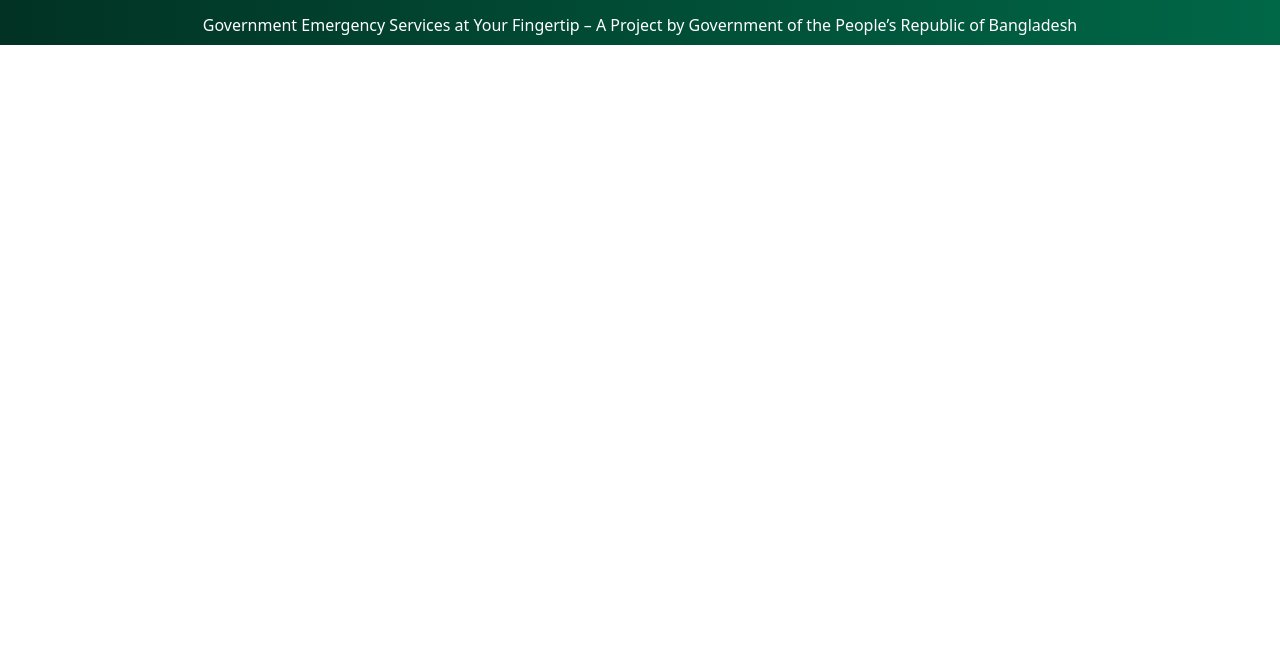
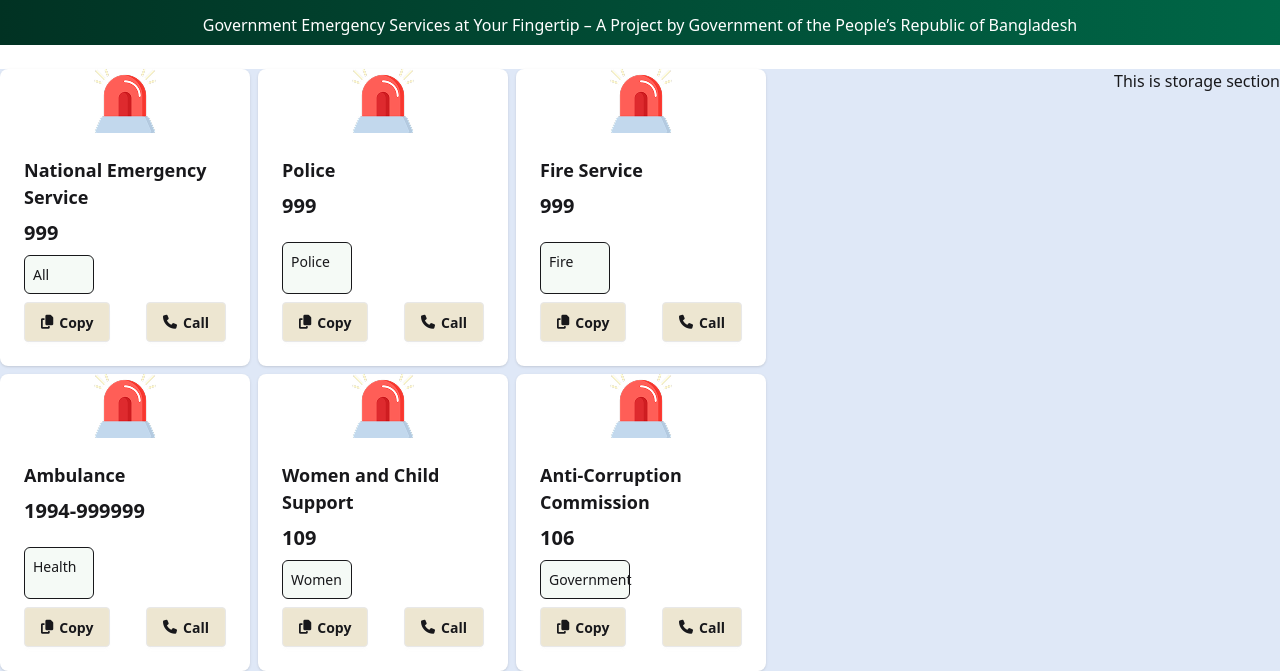
Before and after one commit to capnemo20/A-05, a plain HTML site: page index.html in a window 1280 px wide. Shown: the part 367-1038 px from the top of the page. Before the commit the page ends 800 px from the top, so only its background shows below. Drawn offline with nearby package versions, Linux system fonts and the light colour scheme.

Commit message:
cards done

```diff
--- a/index.html
+++ b/index.html
@@ -25,16 +25,20 @@
         </h3>
       </div>
       <div class="flex flex-row gap-4">
-        <div class="h-[45px] flex items-center text-white justify-between p-4 bg-[#70cf84]  rounded-lg">
+        <div
+          class="h-[45px] flex items-center text-white justify-between p-4 bg-[#70cf84] rounded-lg"
+        >
           <p class="mr-1">0</p>
           <img class="h-[20px]" src="./assets/heart.png" alt="" />
         </div>
-        <div class="flex items-center text-white bg-[#70cf84]  rounded-lg p-2">
+        <div class="flex items-center text-white bg-[#70cf84] rounded-lg p-2">
           <p class="mr-1">100</p>
           <img class="h-[20px]" src="./assets/coin.png" alt="" />
         </div>
         <div class="">
-          <p class="border-2 border-green-200 bg-green-400 rounded-lg p-2 text-white">
+          <p
+            class="border-2 border-green-200 bg-green-400 rounded-lg p-2 text-white"
+          >
             <span>2 </span>copy
           </p>
         </div>
@@ -43,13 +47,123 @@
     <!-- navbar ends -->
 
     <!-- header starts -->
-    <section class="text-white flex flex-col justify-center items-center mt-[60px] gap-4 bg-[linear-gradient(90deg,#013223,#014C35,#006747)] pb-2 pt-2">
-        <img class="h-[200px] w-[200px]" src="./assets/logo.png" alt="">
-        <h1 class="font-bold">Emergency Service Directory</h1>
-        <p>Government Emergency Services at Your Fingertip – A Project by  Government of the People’s Republic of Bangladesh</p>
+    <section
+      class="text-white flex flex-col justify-center items-center mt-[60px] gap-4 bg-[linear-gradient(90deg,#013223,#014C35,#006747)] pb-2 pt-2"
+    >
+      <img class="h-[200px] w-[200px]" src="./assets/logo.png" alt="" />
+      <h1 class="font-bold">Emergency Service Directory</h1>
+      <p>
+        Government Emergency Services at Your Fingertip – A Project by
+        Government of the People’s Republic of Bangladesh
+      </p>
     </section>
     <!-- header ends -->
+    <!-- main section starts-->
+    <main class="mt-6 flex justify-between bg-[#dfe8f7]">
+      <div class="grid grid-cols-3 gap-2 ">
+
+        <div class="card bg-base-100 w-[250px] shadow-sm">
+          <figure>
+            <img src="./assets/emergency.png" />
+            <img src="" alt="">
+          </figure>
+          <div class="card-body">
+            <h2 class="card-title">National Emergency Service</h2>
+            <p class="font-bold text-xl">999</p>
+            <p class="border-1 rounded-md p-2 bg-[#f5faf6] w-[70px]">All</p>
+            <div class="card-actions flex justify-between">
+              <button class="btn bg-[#ede6d1]"><i class="fa-solid fa-copy"></i>Copy</button>
+              <button class="btn bg-[#ede6d1]"><i class="fa-solid fa-phone"></i>Call</button>
+            </div>
+          </div>
+        </div>
+        <div class="card bg-base-100 w-[250px] shadow-sm">
+          <figure>
+            <img src="./assets/emergency.png" />
+            <img src="" alt="">
+          </figure>
+          <div class="card-body">
+            <h2 class="card-title">Police</h2>
+            <p class="font-bold text-xl">999</p>
+            <p class="border-1 rounded-md p-2 bg-[#f5faf6] w-[70px]">Police</p>
+            <div class="card-actions flex justify-between">
+              <button class="btn bg-[#ede6d1]"><i class="fa-solid fa-copy"></i>Copy</button>
+              <button class="btn bg-[#ede6d1]"><i class="fa-solid fa-phone"></i>Call</button>
+            </div>
+          </div>
+        </div>
+        <div class="card bg-base-100 w-[250px] shadow-sm">
+          <figure>
+            <img src="./assets/emergency.png" />
+            <img src="" alt="">
+          </figure>
+          <div class="card-body">
+            <h2 class="card-title">Fire Service</h2>
+            <p class="font-bold text-xl">999</p>
+            <p class="border-1 rounded-md p-2 bg-[#f5faf6] w-[70px]">Fire</p>
+            <div class="card-actions flex justify-between">
+              <button class="btn bg-[#ede6d1]"><i class="fa-solid fa-copy"></i>Copy</button>
+              <button class="btn bg-[#ede6d1]"><i class="fa-solid fa-phone"></i>Call</button>
+            </div>
+          </div>
+        </div>
+        <div class="card bg-base-100 w-[250px] shadow-sm">
+          <figure>
+            <img src="./assets/emergency.png" />
+            <img src="" alt="">
+          </figure>
+          <div class="card-body">
+            <h2 class="card-title">Ambulance</h2>
+            <p class="font-bold text-xl">1994-999999</p>
+            <p class="border-1 rounded-md p-2 bg-[#f5faf6] w-[70px]">Health</p>
+            <div class="card-actions flex justify-between">
+              <button class="btn bg-[#ede6d1]"><i class="fa-solid fa-copy"></i>Copy</button>
+              <button class="btn bg-[#ede6d1]"><i class="fa-solid fa-phone"></i>Call</button>
+            </div>
+          </div>
+        </div>
+        <div class="card bg-base-100 w-[250px] shadow-sm">
+          <figure>
+            <img src="./assets/emergency.png" />
+            <img src="" alt="">
+          </figure>
+          <div class="card-body">
+            <h2 class="card-title">Women and Child Support</h2>
+            <p class="font-bold text-xl">109</p>
+            <p class="border-1 rounded-md p-2 bg-[#f5faf6] w-[70px]">Women</p>
+            <div class="card-actions flex justify-between">
+              <button class="btn bg-[#ede6d1]"><i class="fa-solid fa-copy"></i>Copy</button>
+              <button class="btn bg-[#ede6d1]"><i class="fa-solid fa-phone"></i>Call</button>
+            </div>
+          </div>
+        </div>
+        <div class="card bg-base-100 w-[250px] shadow-sm">
+          <figure>
+            <img src="./assets/emergency.png" />
+            <img src="" alt="">
+          </figure>
+          <div class="card-body">
+            <h2 class="card-title">Anti-Corruption Commission</h2>
+            <p class="font-bold text-xl">106</p>
+            <p class="border-1 rounded-md p-2 bg-[#f5faf6] w-[90px]">Government</p>
+            <div class="card-actions flex justify-between">
+              <button class="btn bg-[#ede6d1]"><i class="fa-solid fa-copy"></i>Copy</button>
+              <button class="btn bg-[#ede6d1]"><i class="fa-solid fa-phone"></i>Call</button>
+            </div>
+          </div>
+        </div>
+
+
+      </div>
+      </div>
+      <!-- storage section -->
+      <div>
+        <h1>This is storage section</h1>
+      </div>
+    </main>
+    <!-- main section ends-->
 
     <script src="./js/script.js"></script>
+    <script src="https://kit.fontawesome.com/ea9851f9c7.js" crossorigin="anonymous"></script>
   </body>
 </html>
```
